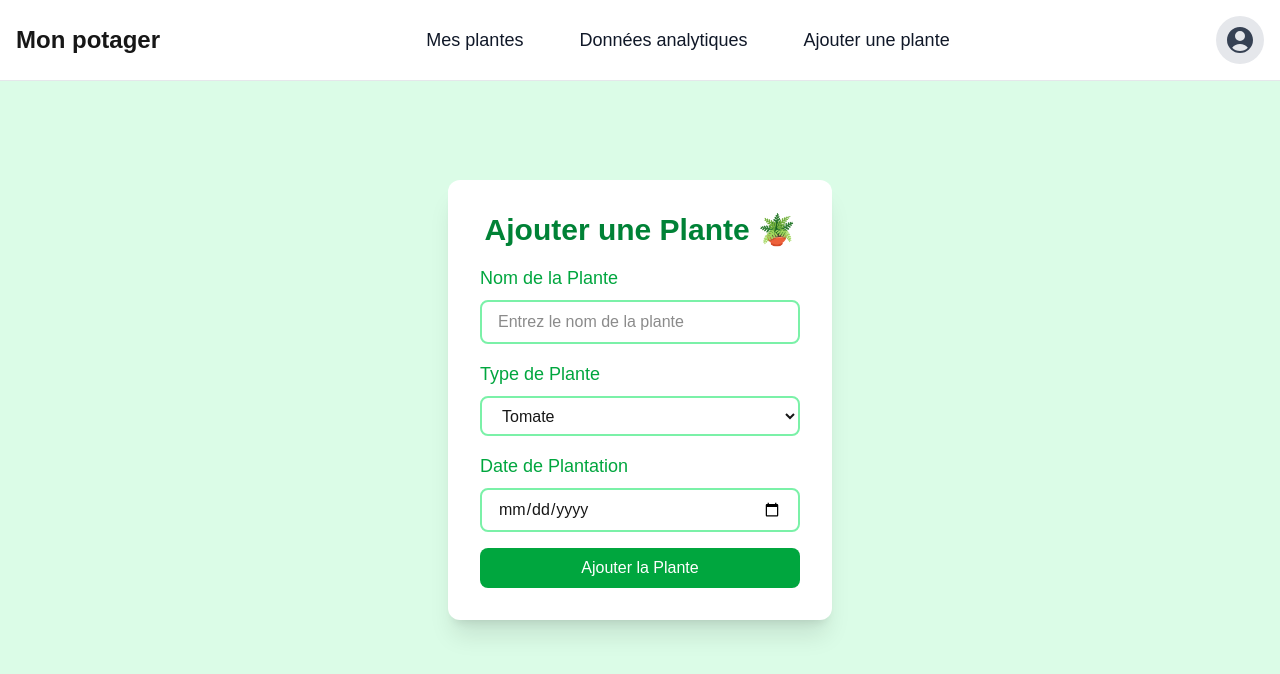
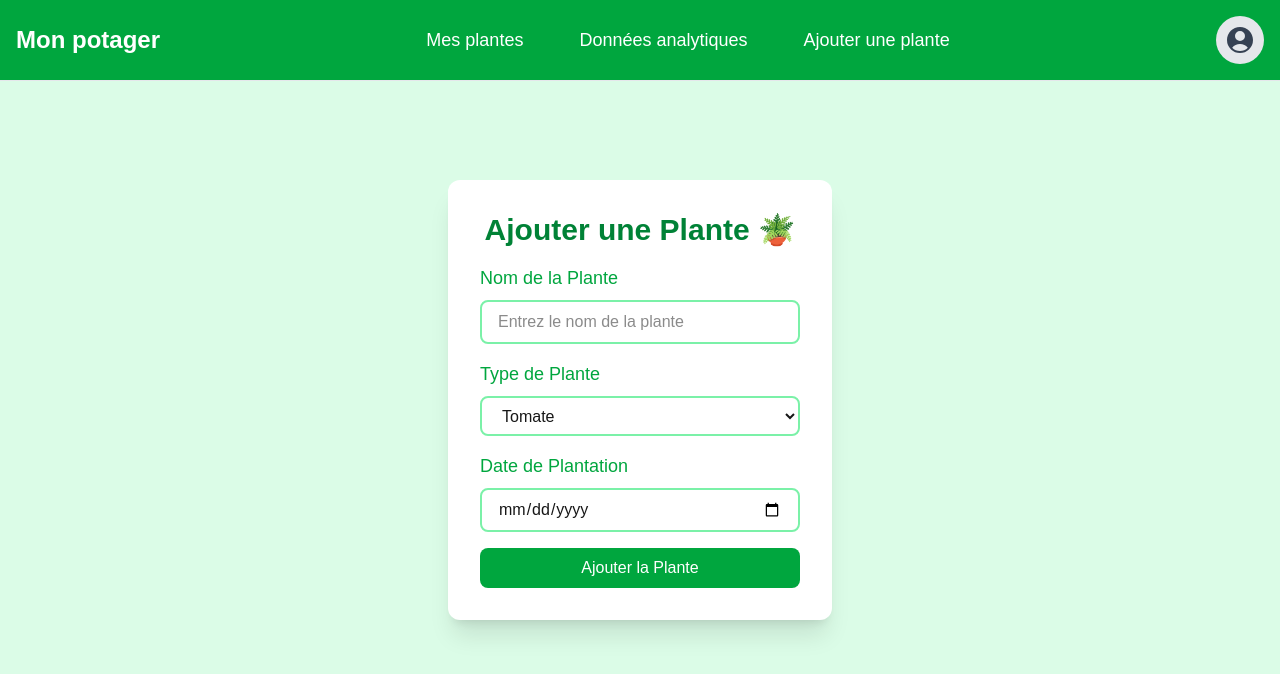
Before and after one commit to manon223/ProjetPotager4A, a Next.js app: page /ajouterPlante in a window 1280 px wide. Shown: the top 674 px of the page. Built offline with nearby package versions, Linux system fonts and the light colour scheme.

Commit message:
changement des couleurs

```diff
--- a/src/app/page.tsx
+++ b/src/app/page.tsx
@@ -11,22 +11,37 @@ interface Weather {
 
 export default async function Home(){
     const weather = await getWeather() as Weather | null;
+    const date = new Date();
+    const datedujour: string = date.toLocaleTimeString();
+
+    // Déterminer si c'est le jour ou la nuit (entre 6h et 20h c'est le jour)
+    const heure = date.getHours();
+    const estJour = heure >= 6 && heure < 20;
+
+    // Définir les classes en fonction du moment de la journée
+    const bgGradient = estJour
+        ? "bg-gradient-to-r from-blue-100 to-blue-200"
+        : "bg-gradient-to-r from-blue-950 to-blue-800";
+
+    const titleColor = estJour ? "text-white-700" : "text-white-200";
+    const textColor = estJour ? "text-blue-700" : "text-blue-300";
+
   return (
       <>
         <Navbar/>
         <main style={{ marginTop: '100px' }} className="container mx-auto px-4">
-            <h1 className="text-3xl font-bold text-center mb-8">Bienvenue à Cachan</h1>
 
             <div className="grid grid-cols-1 md:grid-cols-2 gap-8 w-full max-w-4xl mx-auto">
-                <div className="bg-gradient-to-r from-blue-100 to-blue-200 p-6 rounded-lg shadow-md">
-                    <h2 className="text-2xl font-semibold text-blue-800 mb-4">Météo locale</h2>
+
+                <div className={`${bgGradient} p-6 rounded-lg shadow-md`}>
+                    <h2 className="text-2xl font-semibold ${titleColor} mb-4">Météo locale</h2>
 
                     {weather ? (
                         <div className="flex flex-col items-center">
                             <div className="text-6xl mb-2">{weather.icon}</div>
                             <h3 className="text-xl font-medium mb-2">Cachan</h3>
                             <p className="text-3xl font-bold mb-1">{weather.temperature}°C</p>
-                            <p className="text-lg text-blue-700 mb-4">{weather.description}</p>
+                            <p className="text-lg ${textColor} mb-4">{weather.description}</p>
 
                             <div className="grid grid-cols-2 gap-4 w-full mt-2">
                                 <div className="bg-white bg-opacity-60 p-3 rounded-md">
@@ -35,7 +50,7 @@ export default async function Home(){
                                 </div>
                                 <div className="bg-white bg-opacity-60 p-3 rounded-md">
                                     <p className="text-sm text-gray-600">Mise à jour</p>
-                                    <p className="font-medium">{new Date().toLocaleTimeString()}</p>
+                                    <p className="font-medium">{datedujour}</p>
                                 </div>
                             </div>
                         </div>
--- a/src/components/Navbar.tsx
+++ b/src/components/Navbar.tsx
@@ -3,7 +3,7 @@ import Link from "next/link";
 export default function Navbar(){
     return(
         <nav
-            className="bg-white dark:bg-gray-900 fixed w-full z-20 top-0 start-0 border-b border-gray-200 dark:border-gray-600">
+            className="bg-green-600 text-white  fixed w-full z-20 top-0 start-0 border-b border-gray-200 dark:border-gray-600">
             <div className="max-w-screen-xl flex items-center  p-4">
                 <Link href="/">
                  <span className="text-2xl font-semibold whitespace-nowrap dark:text-white">Mon potager</span>
@@ -13,15 +13,15 @@ export default function Navbar(){
                     <ul className="flex space-x-8 front-normal text-lg ">
                     <li>
                         <a href="/mesPlantes"
-                           className=" py-2 px-3 text-gray-900 hover:text-green-600 dark:text-white dark:hover:text-green-400">Mes plantes</a>
+                           className=" py-2 px-3 text-white hover:text-black dark:text-white dark:hover:text-green-400">Mes plantes</a>
                     </li>
                     <li>
                         <a href="/donneesAnalytiques"
-                           className=" py-2 px-3 text-gray-900 hover:text-green-600 dark:text-white dark:hover:text-green-400">Données analytiques</a>
+                           className=" py-2 px-3 text-white hover:text-blackdark:text-white dark:hover:text-green-400">Données analytiques</a>
                     </li>
                     <li>
                         <a href="/ajouterPlante"
-                           className=" py-2 px-3 text-gray-900 hover:text-green-600 dark:text-white dark:hover:text-green-400">Ajouter une plante</a>
+                           className=" py-2 px-3 text-white hover:text-black dark:text-white dark:hover:text-green-400">Ajouter une plante</a>
                     </li>
                 </ul>
                 </div>
```
